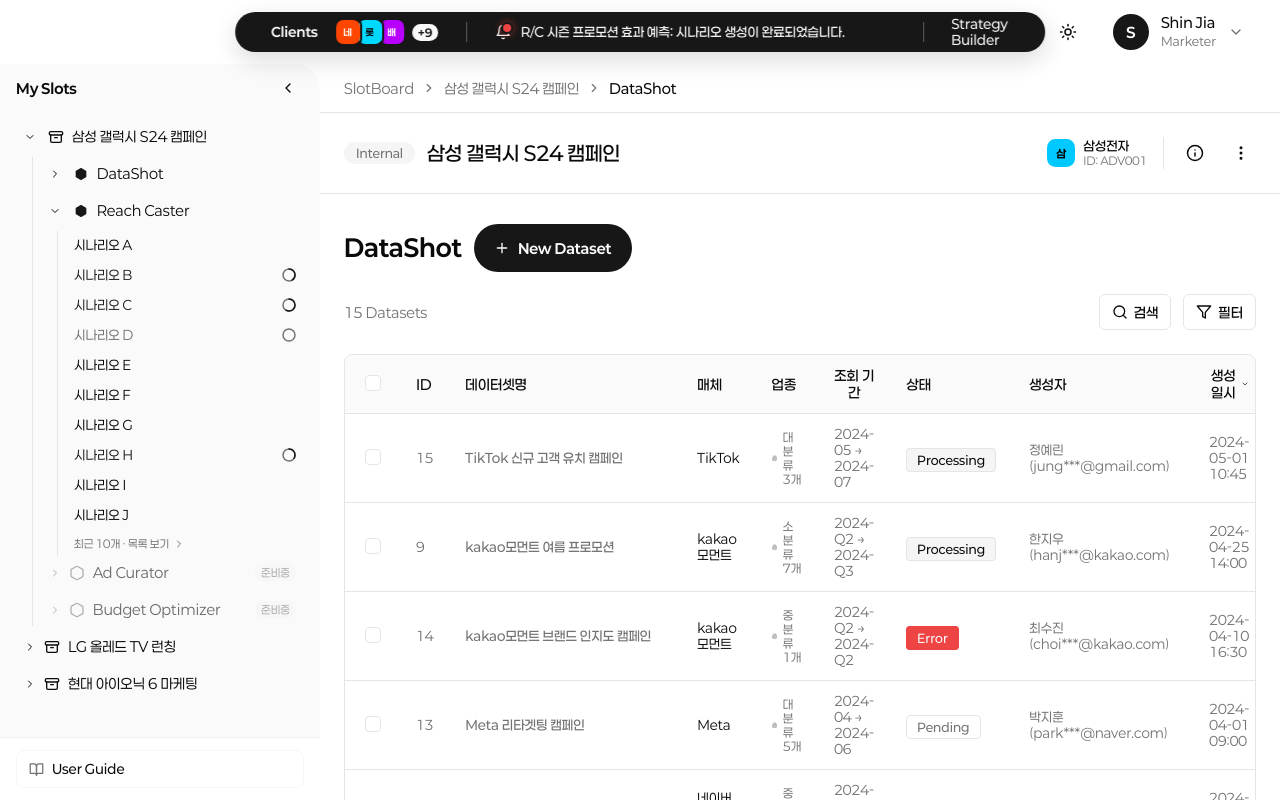
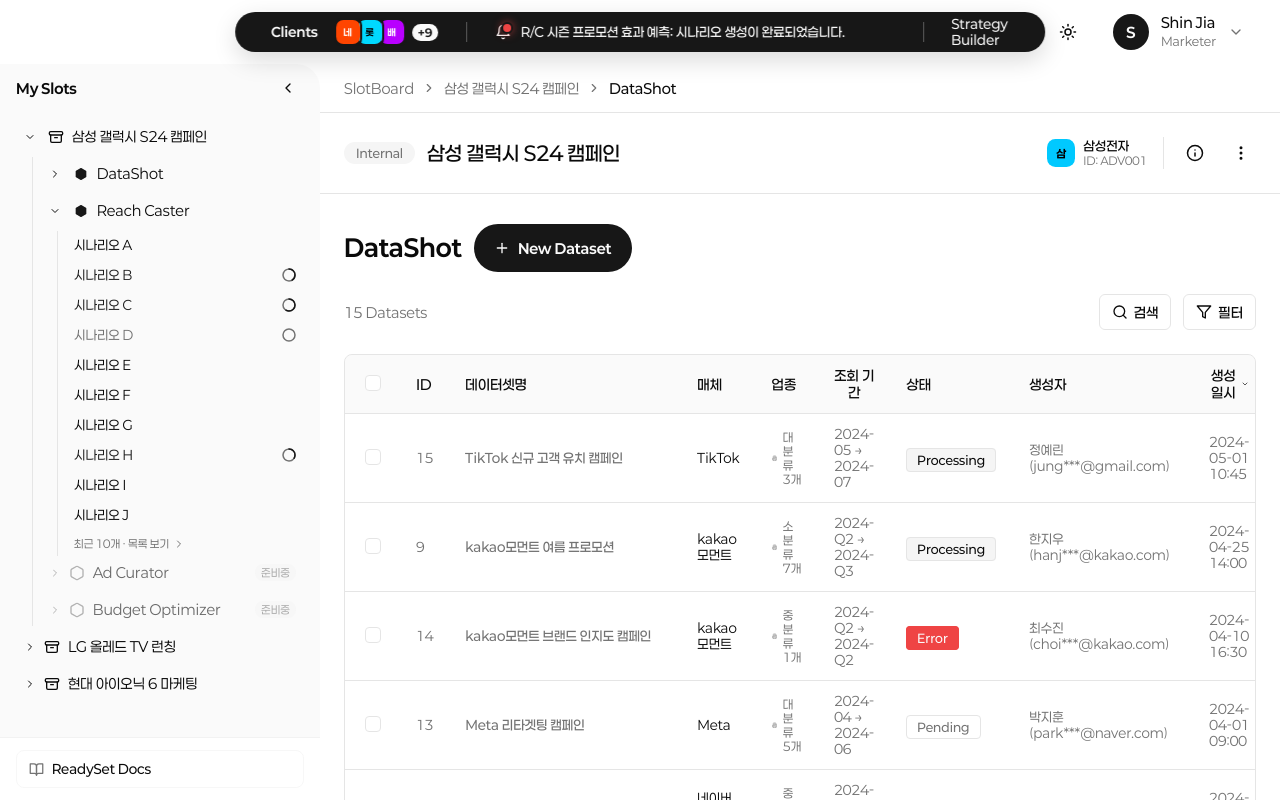
Before and after one commit to taetaej/ReadySet, a React (Vite) app: page /datashot in a window 1280 px wide. Shown: the top 800 px of the page. Built offline with nearby package versions, Linux system fonts and the light colour scheme.

Commit message:
chore: rename SNB button to ReadySet Docs

```diff
--- a/src/components/layout/Sidebar.tsx
+++ b/src/components/layout/Sidebar.tsx
@@ -474,7 +474,7 @@
             }}
           >
             <BookOpen size={15} className="text-muted-foreground" />
-            <span style={{ flex: 1, textAlign: 'left' }}>User Guide</span>
+            <span style={{ flex: 1, textAlign: 'left' }}>ReadySet Docs</span>
           </button>
         </div>
       )}
```
